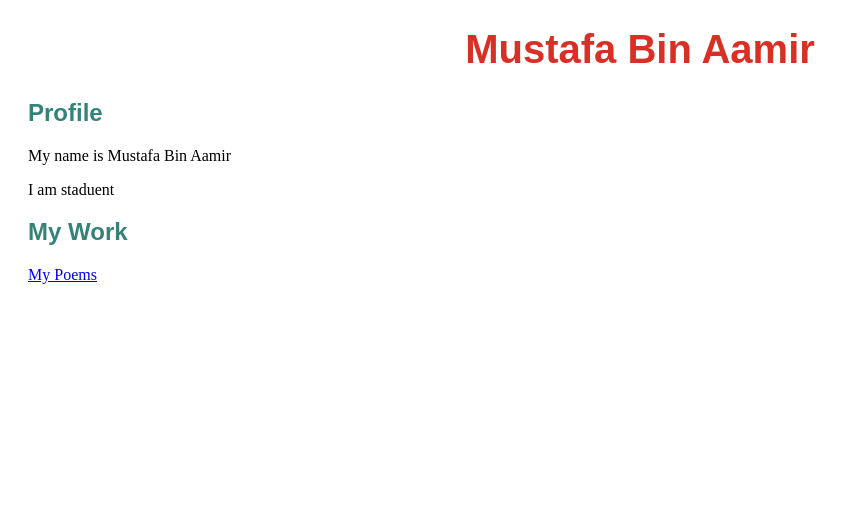
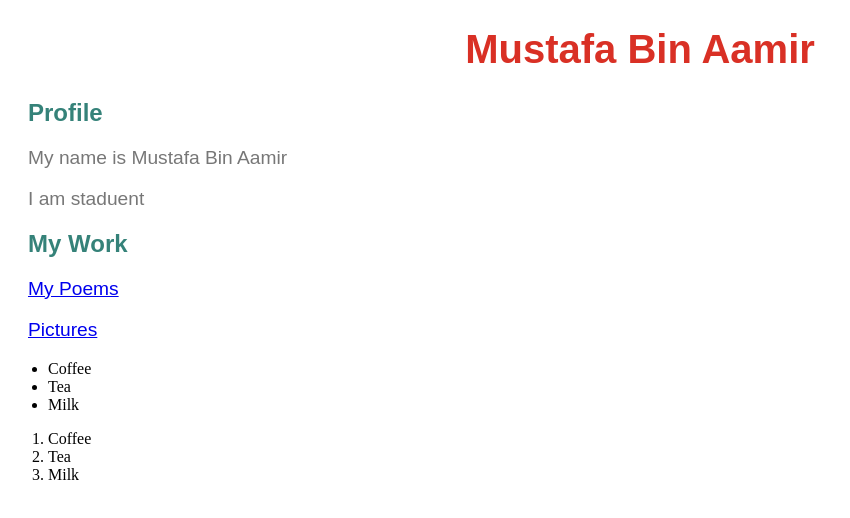
Before and after one commit to mustafabinaamir/mustafabinaamir.github.io, a plain HTML site: page index.html in a window 1280 px wide. Shown: the whole page, without its empty margins (0-850 px from the left). Drawn offline with Linux system fonts and the light colour scheme.

Commit message:
added style

```diff
--- a/index.html
+++ b/index.html
@@ -16,10 +16,22 @@
   <p>I am staduent</p>
 
   <h2 class="heading2">My Work</h2>
-  <a href="poetry.html">My Poems</a>
+<p> <a href="poetry.html">My Poems</a></p>
+  <p><a href="pics.html">Pictures</a></p>
 </div>
 
 
+<ul>
+  <li>Coffee</li>
+  <li>Tea</li>
+  <li>Milk</li>
+</ul>
+
+<ol>
+  <li>Coffee</li>
+  <li>Tea</li>
+  <li>Milk</li>
+</ol>
 
   </body>
 
--- a/style.css
+++ b/style.css
@@ -12,6 +12,13 @@
   color: #358279;
 }
 
+
+p{
+  font-size: 1.2em;
+  color: #777;
+  font-family: sans-serif;
+}
+
 .contents{
   margin-left: 20px;
 }
```
Also changed, not shown: pics.html (added, +13 -0 lines), poetry.html (+2 -1 lines), 3.jpg (added), 4.JPG (added), 1 other file.
